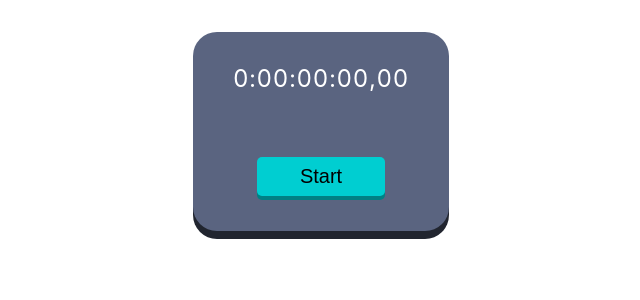
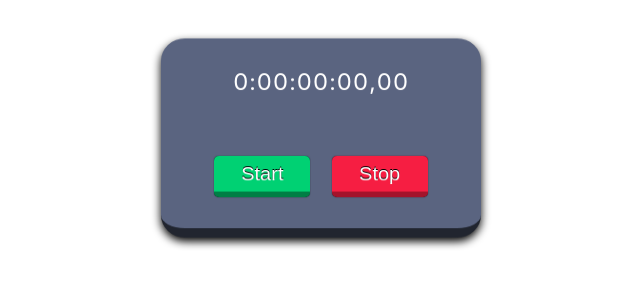
Before and after one commit to Pololops/2022-stopwatch, a React (Create React App) app: page / in a window 1280 px wide. Shown: the top 300 px of the page, without its empty margins (319-959 px from the left). Built offline with nearby package versions, Linux system fonts and the light colour scheme.

Commit message:
stop button and 3d effects

```diff
--- a/src/components/App/App.css
+++ b/src/components/App/App.css
@@ -1,5 +1,5 @@
 .app {
-  width: 12rem;
+	width: 16rem;
 	font-size: 1.5rem;
 	border-radius: 1.5rem;
 	margin: 2rem auto;
@@ -9,6 +9,21 @@
 	flex-direction: column;
 	justify-content: flex-start;
 	gap: 4rem;
-  align-items: center;
-  box-shadow: 0 8px 0 #21252f;
+  border-bottom: solid 10px #21252f;
+  transform: rotateX(20deg);
+  box-shadow: 0 4px 10px black;
+  transition: all 300ms ease-in-out, box-shadow 200ms ease-out;
 }
+
+.app:hover {
+  border-bottom-width: 4px;
+  transform: rotateX(0deg);
+  box-shadow: 0 2px 10px black;
+}
+
+.buttons {
+	display: flex;
+	flex-flow: row nowrap;
+	justify-content: space-evenly;
+  height: 2.8rem;
+}
--- a/src/components/App/App.js
+++ b/src/components/App/App.js
@@ -4,29 +4,50 @@ import Watch from '../Watch/Watch';
 import { useEffect, useRef, useState } from 'react';
 
 function App() {
-	const [milliSeconds, setMilliSeconds] = useState(0);
-	const [buttonAction, setButtonAction] = useState(false);
+	const [timer, setTimer] = useState(0);
+	const [timerList, setTimerList] = useState([]);
+	const [startButtonLabel, setStartButtonLabel] = useState('Start');
+	const [stopButtonLabel, setStopButtonLabel] = useState('Stop');
 
 	const interval = useRef();
 
-	const onClickHandler = (event) => {
-		setButtonAction(() => !buttonAction);
+	const onClickStartHandler = () => {
+		if (startButtonLabel === 'Start') {
+			setStartButtonLabel('Tour');
+		} else {
+			setTimerList([...timerList, timer]);
+		}
+	};
+
+	const onClickStopHandler = () => {
+		if (stopButtonLabel === 'Stop') {
+			clearInterval(interval.current);
+			setTimerList([...timerList, timer]);
+			setStartButtonLabel('Start');
+			if (timer !== 0) setStopButtonLabel('Reset');
+		} else {
+			setTimerList([]);
+			setTimer(0);
+			setStopButtonLabel('Stop');
+		}
 	};
 
 	useEffect(() => {
-		if (buttonAction) {
+		if (startButtonLabel === 'Tour') {
+			setStopButtonLabel('Stop');
 			interval.current = setInterval(() => {
-				setMilliSeconds((ms) => ms + 1);
+				setTimer((ms) => ms + 1);
 			}, 10);
-		} else {
-			clearInterval(interval.current);
 		}
-	}, [buttonAction]);
+	}, [startButtonLabel]);
 
 	return (
 		<div className="app">
-			<Watch time={milliSeconds} />
-			<Button onClick={onClickHandler} buttonAction={buttonAction} />
+			<Watch timer={timer} />
+			<div className="buttons">
+				<Button onClick={onClickStartHandler} label={startButtonLabel} />
+				<Button onClick={onClickStopHandler} label={stopButtonLabel} />
+			</div>
 		</div>
 	);
 }
--- a/src/components/Button/Button.css
+++ b/src/components/Button/Button.css
@@ -1,14 +1,29 @@
 .button {
-  width: 8rem;
+  width: 6rem;
   padding: 0.5rem 1rem;
   font-size: 1.25rem;
   border: none;
+  color: white;
+  text-shadow: 0 -1px 0 black;
   border-radius: 5px;
   margin-top: 0;
-  margin-bottom: 3px;
-  background-color: #00ced1;
-  box-shadow: 0 4px 0 #008184;
+  margin-bottom: 1px;
+  background-color: #00d173;
+  border-bottom: solid 6px #007e45;
+  box-shadow: 0 0 1px black;
   transition: all 200ms, margin 10ms, box-shadow 90ms;
+}
+
+.stop-button,
+.reset-button {
+  background-color: #f61e42;
+  border-bottom-color: #a3132b;
+}
+
+.app:hover .button {
+  border-bottom-width: 2px;
+  text-shadow: 0 -1px 0 dimgray;
+  box-shadow: 0 0 0 black;
 }
 
 .button:hover {
@@ -16,8 +31,9 @@
   cursor: pointer;
 }
 
-.button:active {
-  margin-top: 3px;
+.app:hover .button:active {
+  margin-top: 2px;
   margin-bottom: 0;
-  box-shadow: 0 1px 0 rgba(0,0,0,0.3);
+  box-shadow: none;
+  border-bottom-width: 1px;
 }
--- a/src/components/Button/Button.js
+++ b/src/components/Button/Button.js
@@ -1,19 +1,15 @@
 import PropTypes from 'prop-types';
 import './Button.css';
 
-export default function Button({ buttonAction, onClick }) {
+export default function Button({ label, onClick }) {
 	return (
-		<button className="button" onClick={onClick}>
-			{(!buttonAction) ? 'Start' : 'Pause'}
+		<button key={label} className={`button ${label.toLowerCase()}-button`} onClick={onClick}>
+			{label}
 		</button>
 	);
 }
 
-Button.defaultProps = {
-	buttonAction: true,
-};
-
 Button.propTypes = {
-	buttonAction: PropTypes.bool,
+	label: PropTypes.string.isRequired,
 	onClick: PropTypes.func.isRequired,
 };
--- a/src/components/Watch/Watch.js
+++ b/src/components/Watch/Watch.js
@@ -2,14 +2,14 @@ import PropTypes from 'prop-types';
 import './Watch.css';
 import format from '../../middleware/timeFormat';
 
-export default function Watch({ time }) {
+export default function Watch({ timer }) {
 	return (
 		<div className="watch" data-testid="Watch">
-			{format(time)}
+			{format(timer)}
 		</div>
 	);
 }
 
 Watch.propTypes = {
-	time: PropTypes.number.isRequired,
+	timer: PropTypes.number.isRequired,
 };
--- a/src/index.css
+++ b/src/index.css
@@ -5,4 +5,5 @@ body {
     sans-serif;
   -webkit-font-smoothing: antialiased;
   -moz-osx-font-smoothing: grayscale;
+  perspective: 1000px;
 }
```
Lines whose indentation alone changed are shown as unchanged.
